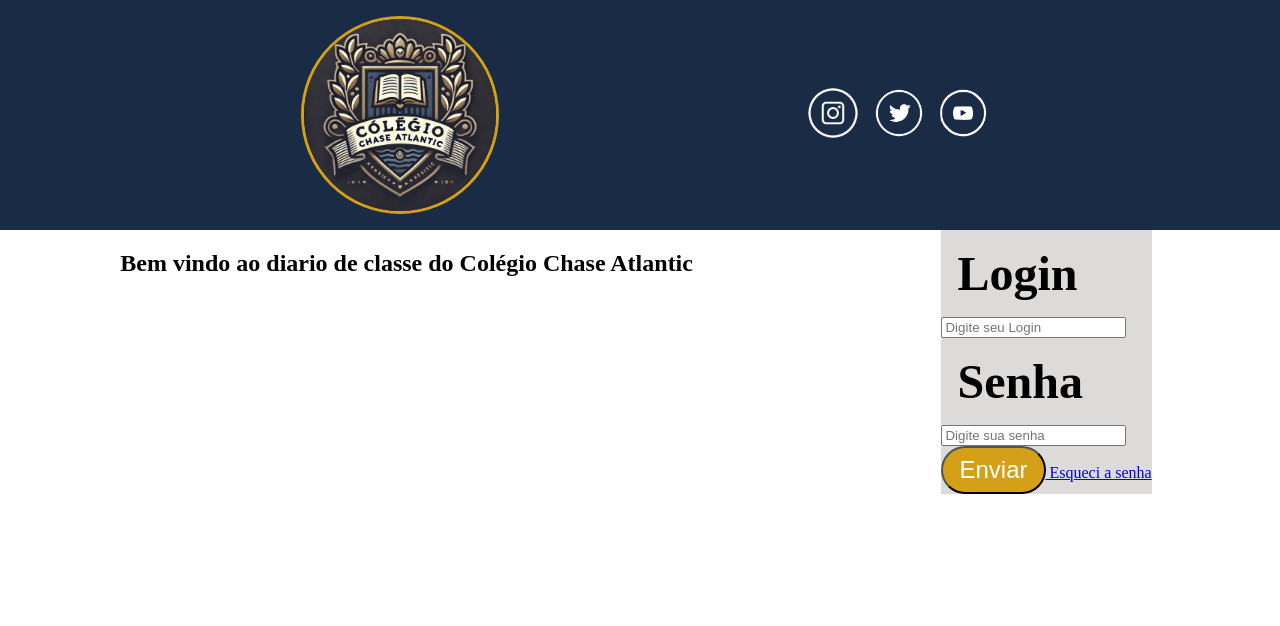
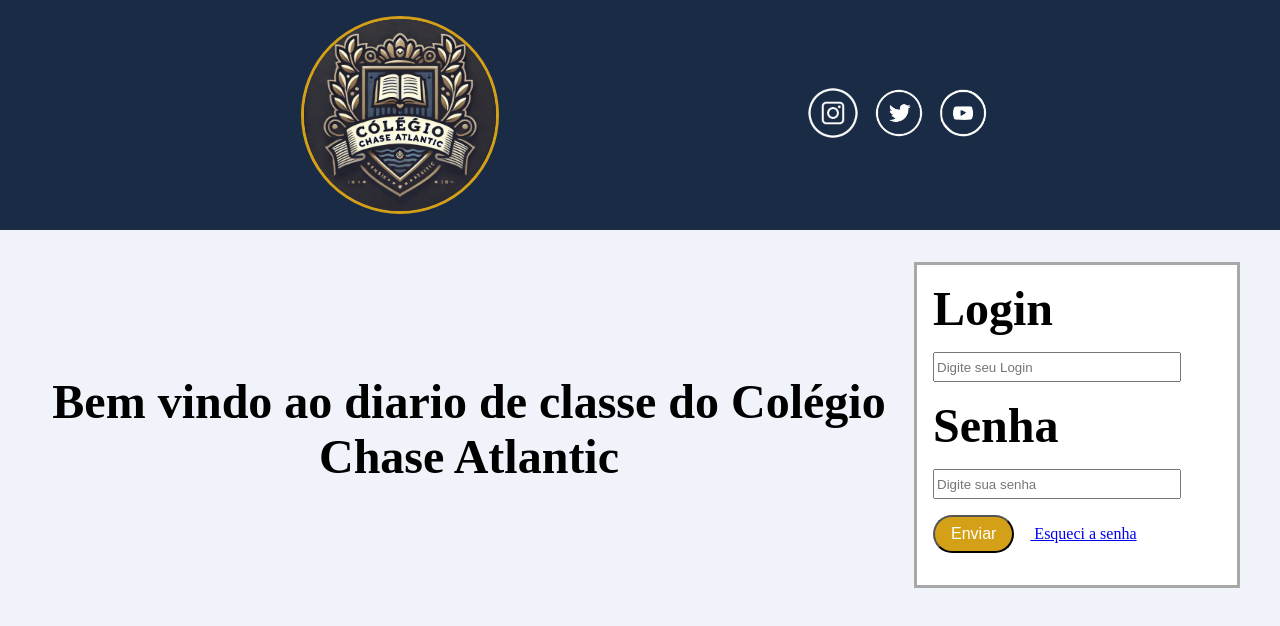
Before and after one commit to RafaelTecnicoDoLar/DiarioDeClasse, a React (Vite) app: page / in a window 1280 px wide. Shown: the top 626 px of the page. Built offline with nearby package versions, Linux system fonts and the light colour scheme.

Commit message:
finalizacao estilo fomulario login

```diff
--- a/src/Components/Login.jsx
+++ b/src/Components/Login.jsx
@@ -28,13 +28,13 @@ function Login() {
                         Login
                     </h2>
 
-                    <input type="text" name="Digite seu Login" placeholder="Digite seu Login" value={usuario} onChange={(e) => setUsuario(e.target.value)} />
+                    <input className="Input" type="text" name="Digite seu Login" placeholder="Digite seu Login" value={usuario} onChange={(e) => setUsuario(e.target.value)} />
 
                     <h2 className="Text">
                         Senha
                     </h2>
 
-                    <input type="password" name="Digite sua senha" placeholder="Digite sua senha" value={senha} onChange={(e) => setSenha(e.target.value)} />
+                    <input className="Input" type="password" name="Digite sua senha" placeholder="Digite sua senha" value={senha} onChange={(e) => setSenha(e.target.value)} />
 
                     <div>
                         <button className="Botao" onClick={BotaoEnviar}> Enviar </button>
--- a/src/Styles/Login.css
+++ b/src/Styles/Login.css
@@ -1,12 +1,24 @@
 .Login {
     display: flex;
-    justify-content: space-around
+    justify-content: space-around;
+    margin: 2rem;
+}
+
+.FraseBoasVindas {
+    display: flex;
+    justify-content: center;
+    align-items: center;
+    font-size: 2rem;
+    text-align: center;
 }
 
 .Formulario {
-    background-color: rgb(221, 218, 218);
+    background-color: white;
+    border: 0.2rem solid #A8A8A8;
     display: block;
     margin: 0rem 0.5rem 0.5rem 0.5rem;
+    min-width: 20rem;
+    min-height: 20rem;
 }
 
 .Text {
@@ -14,11 +26,18 @@
     font-size: 3rem;
 }
 
-.Botao{
+.Input {
+    min-height: 1.5rem;
+    min-width: 15rem;
+    margin-left: 1rem;
+
+}
+
+.Botao {
     background-color: #D4A017;
     color: white;
-    font-size: 1.5rem;
+    font-size: 1rem;
     padding: 0.5rem 1rem 0.5rem 1rem;
     border-radius: 2rem;
-
+    margin: 1rem 1rem 1rem 1rem
 }
--- a/src/index.css
+++ b/src/index.css
@@ -1,4 +1,4 @@
 body{
     margin: 0rem;
-
+    background-color: #F0F4FA;
 }
```
Also changed, not shown: src/Styles/fontes.txt.
